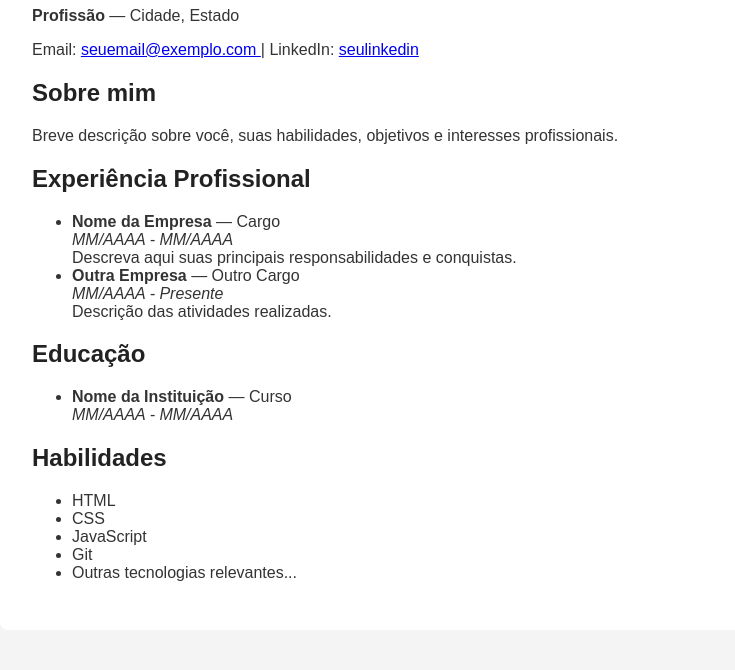
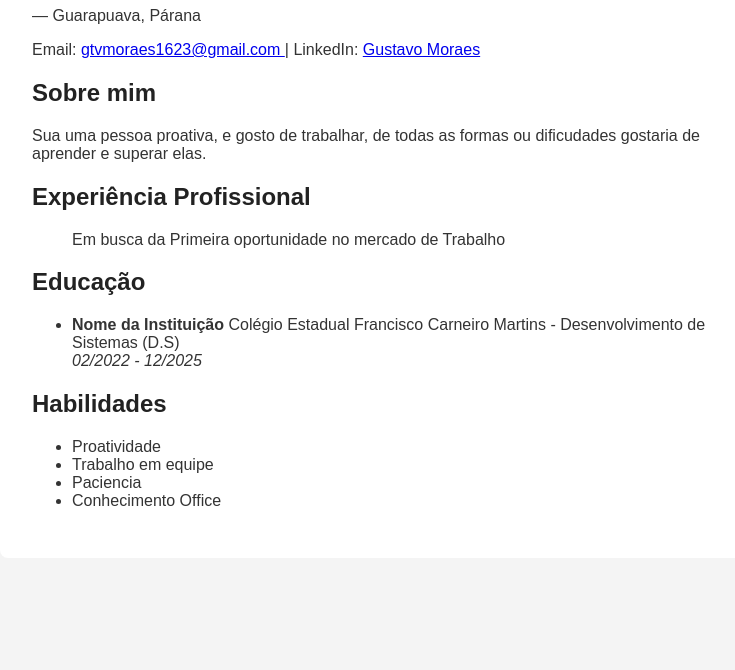
Before and after one commit to Moraezs1623/git, a website: page index.html in a window 1280 px wide. Shown: the part 145-815 px from the top of the page, without its empty margins (258-993 px from the left). Drawn offline with Linux system fonts and the light colour scheme.

Commit message:
add arquivo

```diff
--- a/index.html
+++ b/index.html
@@ -12,21 +12,21 @@
     <body>
         <div class="container">
             <header>
-                <h1>Seu Nome</h1>
+                <h1>Gustavo de Moraes</h1>
                 <p>
-                    <strong>Profissão</strong>
-                    — Cidade, Estado
+                    <strong></strong>
+                    — Guarapuava, Párana
                 </p>
                 <p>
                     Email:
-                    <a href="mailto:seuemail@exemplo.com">
-                        seuemail@exemplo.com
+                    <a href="gtvmoraes1623@gmail.com">
+                        gtvmoraes1623@gmail.com
                     </a>
                     |
          LinkedIn:
-                    <a href="https://linkedin.com/in/seulinkedin"
+                    <a href="https://www.linkedin.com/feed/?trk=guest_homepage-basic_google-one-tap-submit"
                         target="_blank">
-                        seulinkedin
+                        Gustavo Moraes
                     </a>
                 </p>
             </header>
@@ -36,7 +36,7 @@
             <section>
                 <h2>Sobre mim</h2>
                 <p>
-                    Breve descrição sobre você, suas habilidades, objetivos e interesses profissionais.
+                    Sua uma pessoa proativa, e gosto de trabalhar, de todas as formas ou dificudades gostaria de aprender e superar elas.
                 </p>
             </section>
 
@@ -47,35 +47,18 @@
                     Experiência Profissional
                 </h2>
                 <ul>
-                    <li>
-                        <strong>Nome da Empresa</strong>
-                        — Cargo
-                        <br>
-                        <em>MM/AAAA - MM/AAAA</em>
-                        <br>
-                        Descreva aqui suas principais responsabilidades e conquistas.
-                    </li>
-                    <li>
-                        <strong>Outra Empresa</strong>
-                        — Outro Cargo
-                        <br>
-                        <em>MM/AAAA - Presente</em>
-                        <br>
-                        Descrição das atividades realizadas.
-                    </li>
+                    Em busca da Primeira oportunidade no mercado de Trabalho
                 </ul>
             </section>
-
-
 
             <section>
                 <h2>Educação</h2>
                 <ul>
                     <li>
                         <strong>Nome da Instituição</strong>
-                        — Curso
+                        Colégio Estadual Francisco Carneiro Martins - Desenvolvimento de Sistemas (D.S)
                         <br>
-                        <em>MM/AAAA - MM/AAAA</em>
+                        <em>02/2022 - 12/2025</em>
                     </li>
                 </ul>
             </section>
@@ -85,12 +68,10 @@
             <section>
                 <h2>Habilidades</h2>
                 <ul class="skills">
-                    <li>HTML</li>
-                    <li>CSS</li>
-                    <li>JavaScript</li>
-                    <li>Git</li>
-                    <li>
-                        Outras tecnologias relevantes...
+                    <li>Proatividade</li>
+                    <li>Trabalho em equipe</li>
+                    <li>Paciencia</li>
+                    <li>Conhecimento Office</li>
                     </li>
                 </ul>
             </section>
```
